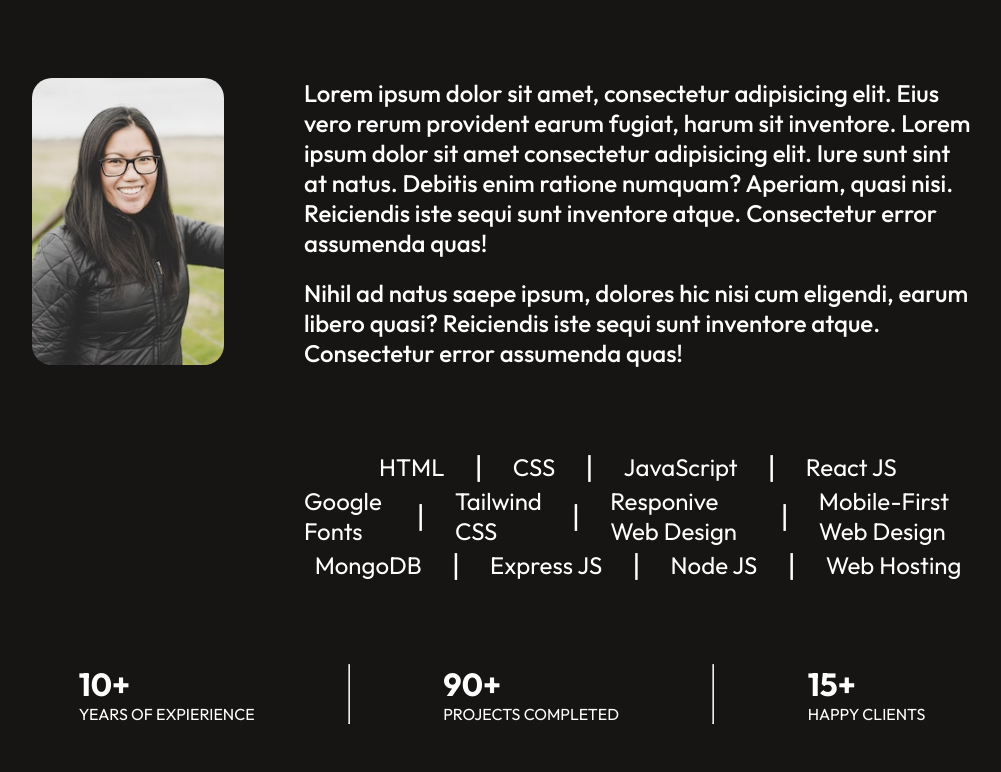
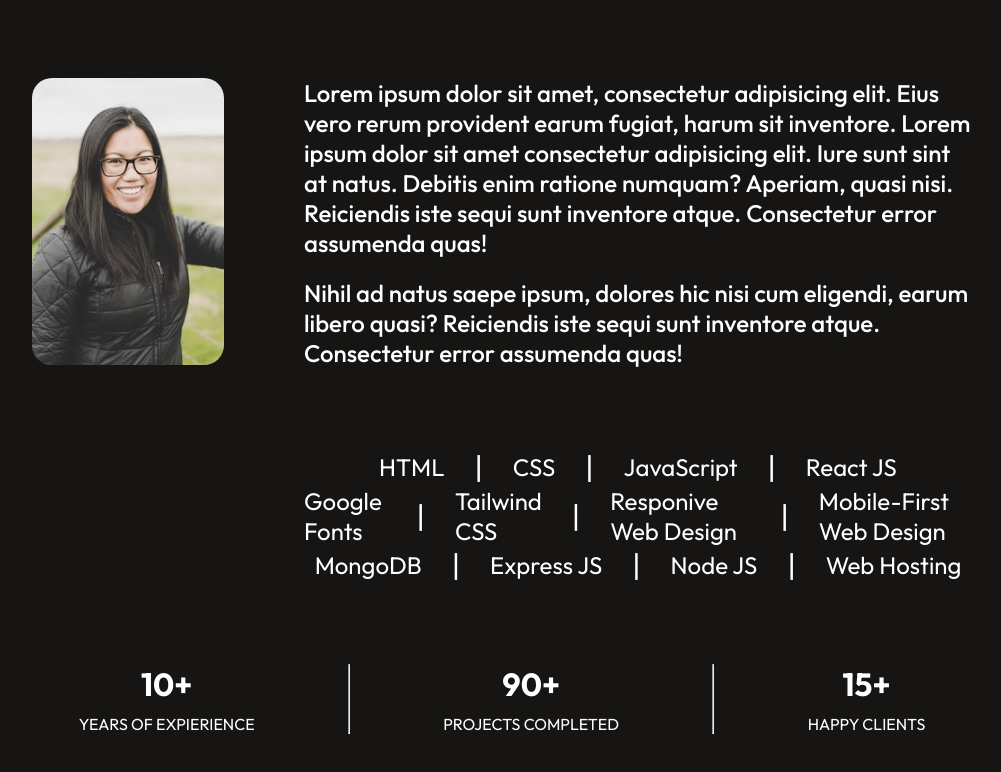
Before and after one commit to hellokristinafaye/portfolio-react, a React (Vite) app: page / in a window 1280 px wide. Shown: the part 1302-2074 px from the top of the page, without its empty margins (138-1139 px from the left). Built offline with nearby package versions, Linux system fonts and the light colour scheme.

Commit message:
achiveements styled

```diff
--- a/src/components/About/About.css
+++ b/src/components/About/About.css
@@ -71,3 +71,10 @@
     justify-content: space-around;
     margin-bottom: 80px;
 }
+.about-achievement {
+    display: flex;
+    flex-direction: column;
+    align-items: center;
+    gap: 10px;
+    transition: .5s;
+}
```
